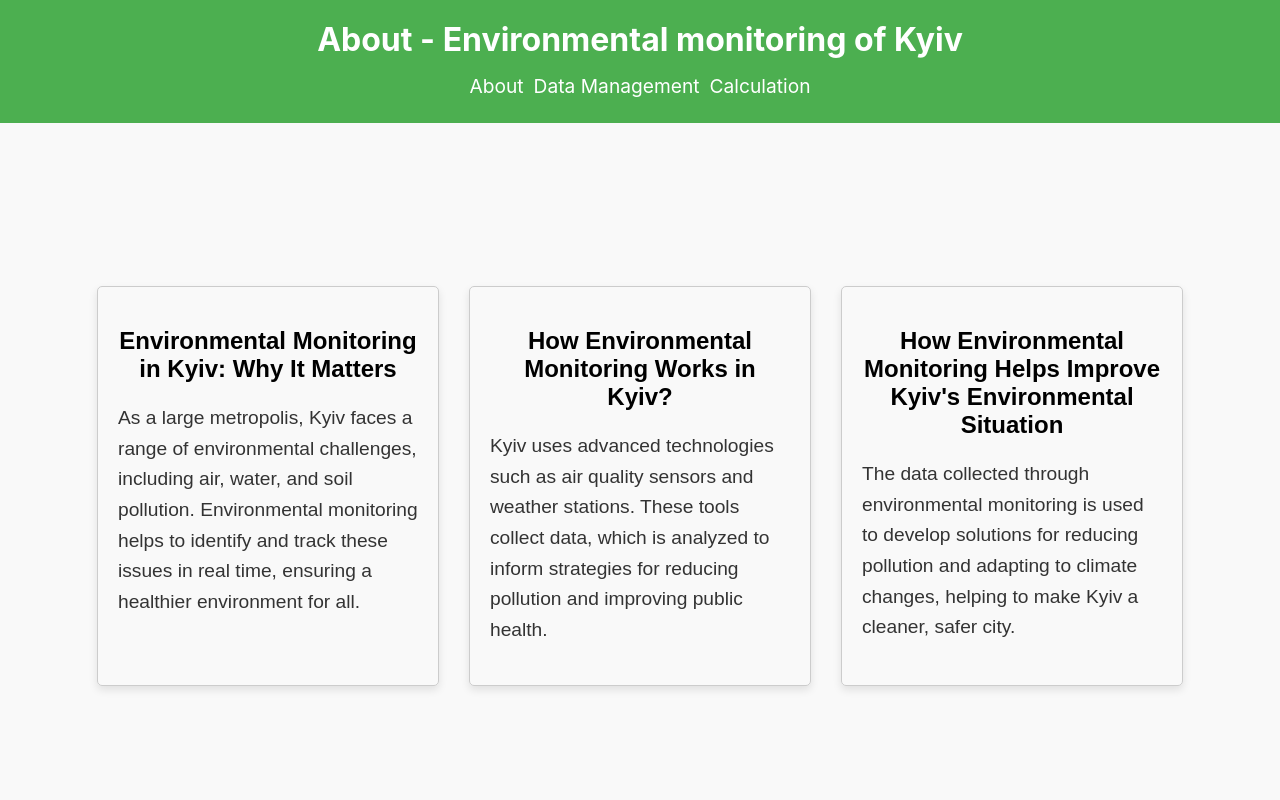
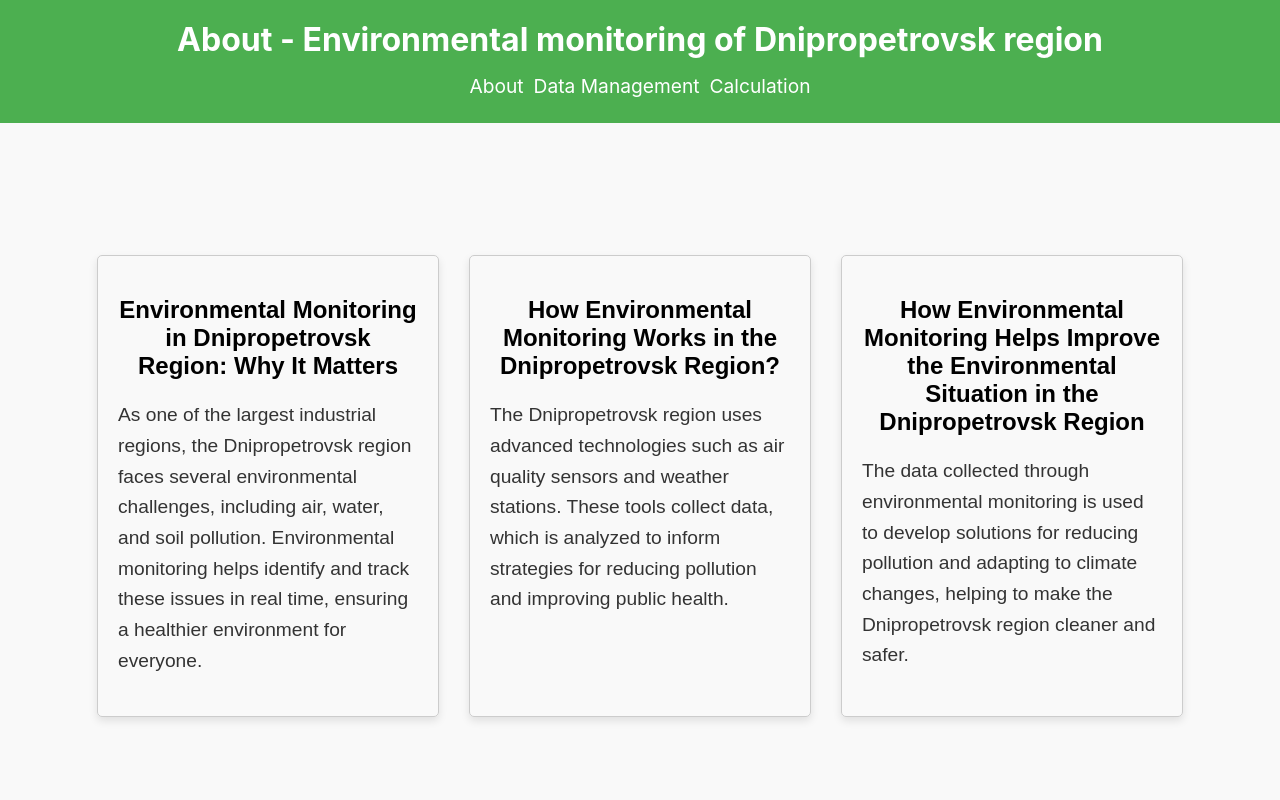
Before and after one commit to artuom2283/eco__monitoring, a React (Create React App) app in the folder client/: page / in a window 1280 px wide. Shown: the top 800 px of the page. Built offline with nearby package versions, Linux system fonts and the light colour scheme.

Commit message:
changed Kyiv to Dnipropetrovsk region

```diff
--- a/client/src/app/layout/Footer.tsx
+++ b/client/src/app/layout/Footer.tsx
@@ -1,7 +1,7 @@
 export const Footer = () => {
     return (
         <footer className="footer">
-            <h3>© 2024 Environmental monitoring of Kyiv</h3>
+            <h3>© 2024 Environmental monitoring of Dnipropetrovsk region</h3>
         </footer>
     );
 };
--- a/client/src/app/layout/Header.tsx
+++ b/client/src/app/layout/Header.tsx
@@ -3,21 +3,21 @@ import {Link, useLocation} from 'react-router-dom';
 
 export const Header = () => {
     const location = useLocation();
-    const [title, setTitle] = useState('Environmental monitoring of Kyiv');
+    const [title, setTitle] = useState('Environmental monitoring of Dnipropetrovsk region');
 
     useEffect(() => {
         switch (location.pathname) {
             case '/':
-                setTitle('About - Environmental monitoring of Kyiv');
+                setTitle('About - Environmental monitoring of Dnipropetrovsk region');
                 break;
             case '/pollution':
-                setTitle('Data Management - Environmental monitoring of Kyiv');
+                setTitle('Data Management - Environmental monitoring of Dnipropetrovsk region');
                 break;
             case '/calculation':
-                setTitle('Calculation - Environmental monitoring of Kyiv');
+                setTitle('Calculation - Environmental monitoring of Dnipropetrovsk region');
                 break;
             default:
-                setTitle('Environmental monitoring of Kyiv');
+                setTitle('Environmental monitoring of Dnipropetrovsk region');
                 break;
         }
     }, [location.pathname]);
--- a/client/src/features/home/HomePage.tsx
+++ b/client/src/features/home/HomePage.tsx
@@ -7,26 +7,28 @@ const Main = () => {
         <main className="main">
             <section>
                 <article id="why-it-matters">
-                    <h2>Environmental Monitoring in Kyiv: Why It Matters</h2>
+                    <h2>Environmental Monitoring in Dnipropetrovsk Region: Why It Matters</h2>
                     <p>
-                        As a large metropolis, Kyiv faces a range of environmental challenges, including air, water, and
-                        soil pollution. Environmental monitoring helps to identify and track these issues in real time,
-                        ensuring a healthier environment for all.
+                        As one of the largest industrial regions, the Dnipropetrovsk region faces several environmental
+                        challenges, including air, water, and soil pollution. Environmental monitoring helps identify
+                        and track these issues in real time, ensuring a healthier environment for everyone.
                     </p>
                 </article>
                 <article id="how-it-works">
-                    <h2>How Environmental Monitoring Works in Kyiv?</h2>
+                    <h2>How Environmental Monitoring Works in the Dnipropetrovsk Region?</h2>
                     <p>
-                        Kyiv uses advanced technologies such as air quality sensors and weather stations. These tools
-                        collect data, which is analyzed to inform strategies for reducing pollution and improving public
-                        health.
+                        The Dnipropetrovsk region uses advanced technologies such as air quality sensors and weather
+                        stations. These tools collect data, which is analyzed to inform strategies for reducing
+                        pollution and improving public health.
                     </p>
                 </article>
                 <article id="improve-situation">
-                    <h2>How Environmental Monitoring Helps Improve Kyiv's Environmental Situation</h2>
+                    <h2>How Environmental Monitoring Helps Improve the Environmental Situation in the Dnipropetrovsk
+                        Region</h2>
                     <p>
                         The data collected through environmental monitoring is used to develop solutions for reducing
-                        pollution and adapting to climate changes, helping to make Kyiv a cleaner, safer city.
+                        pollution and adapting to climate changes, helping to make the Dnipropetrovsk region cleaner and
+                        safer.
                     </p>
                 </article>
             </section>
```
